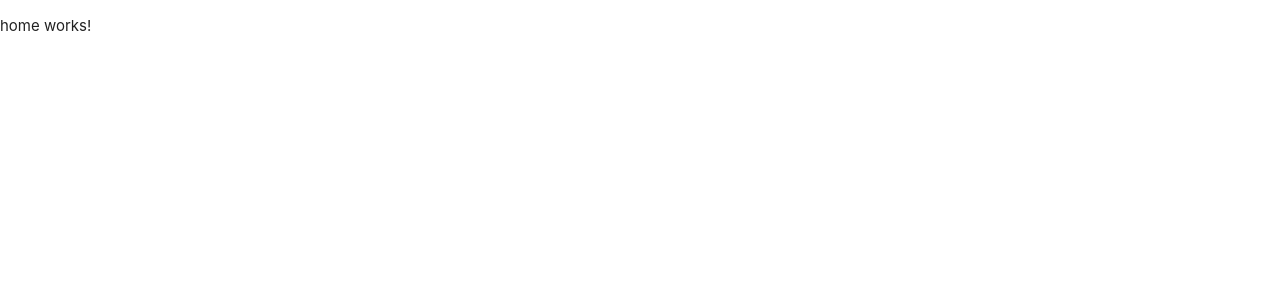
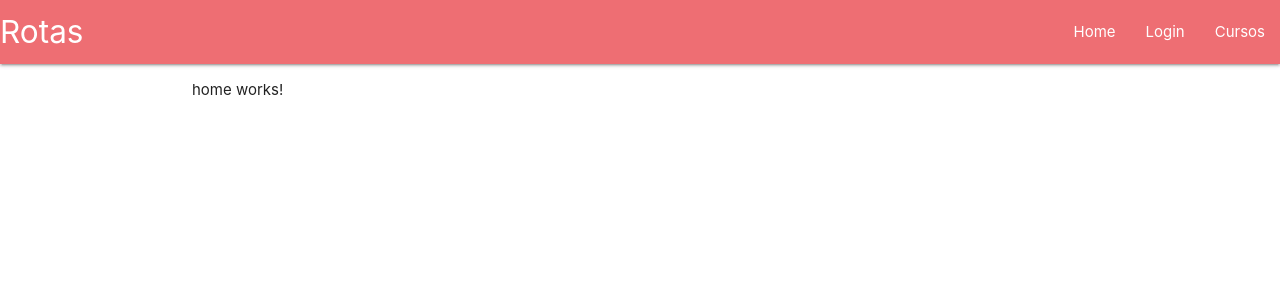
Before and after one commit to pereirathiago/angular, an Angular app in the folder rotas/: page / in a window 1280 px wide. Shown: the top 300 px of the page. Built offline with nearby package versions, Linux system fonts and the light colour scheme.

Commit message:
#51: Rotas: RouterLink: definindo rotas no template

```diff
--- a/rotas/src/app/app.component.html
+++ b/rotas/src/app/app.component.html
@@ -1 +1,14 @@
-<router-outlet></router-outlet>
+<nav>
+  <div class="nav-wrapper">
+    <a routerLink="" class="brand-logo">Rotas</a>
+    <ul id="nav-mobile" class="right hide-on-med-and-down">
+      <li><a routerLink="">Home</a></li>
+      <li><a routerLink="/login">Login</a></li>
+      <li><a routerLink="/cursos">Cursos</a></li>
+    </ul>
+  </div>
+</nav>
+
+<div class="container">
+  <router-outlet></router-outlet>
+</div>
```
